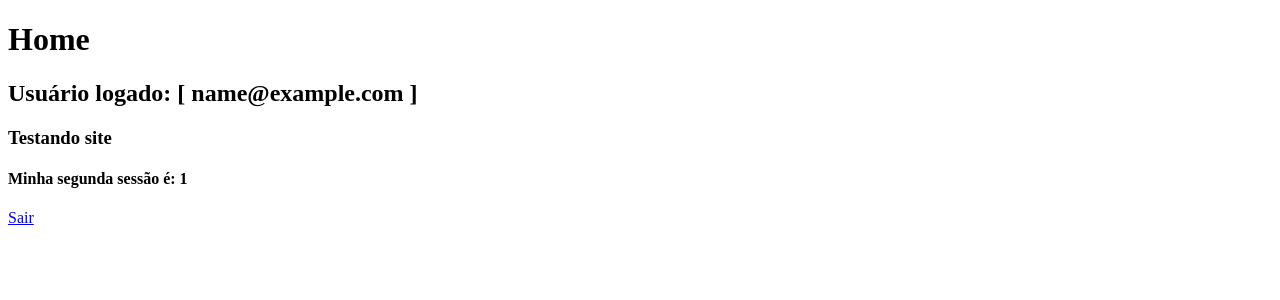
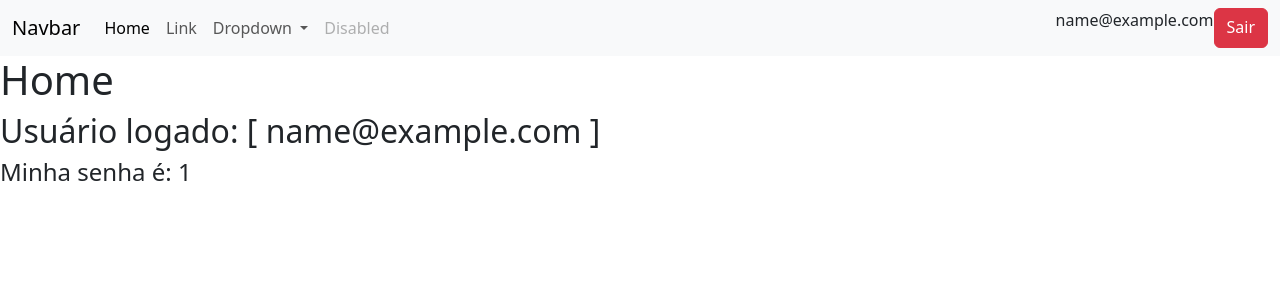
Before and after one commit to onacio/sgab-flask, a Flask app: page / in a window 1280 px wide. Shown: the top 300 px of the page. Run offline with Flask 3, Linux system fonts and the light colour scheme; the visitor is signed in with stand-in values (Sample User, id 1).

Commit message:
autualização

```diff
--- a/app.py
+++ b/app.py
@@ -8,4 +8,7 @@ app.secret_key = "fhfhfhfhfereyew"
 app.register_blueprint(auth)
 app.register_blueprint(home)
 
-app.run(debug=True)
+if __name__ == '__main__':
+    app.run(debug=True)
+
+#set FLASK_ENV=development
--- a/src/templates/base.html
+++ b/src/templates/base.html
@@ -1,12 +1,58 @@
-<!DOCTYPE html>
-<html lang="en">
+<!doctype html>
+<html lang="pt-br">
   <head>
-    <meta charset="UTF-8">
-    <meta name="viewport" content="width=device-width, initial-scale=1.0">
-    <title>Document</title>
+    <meta charset="utf-8">
+    <meta name="viewport" content="width=device-width, initial-scale=1">
+    <title>{% block titulo %} SGAB {% endblock %}</title>
+    <link href="https://cdn.jsdelivr.net/npm/bootstrap@5.3.3/dist/css/bootstrap.min.css" rel="stylesheet" integrity="sha384-QWTKZyjpPEjISv5WaRU9OFeRpok6YctnYmDr5pNlyT2bRjXh0JMhjY6hW+ALEwIH" crossorigin="anonymous">
   </head>
   <body>
+    <nav class="navbar navbar-expand-lg bg-body-tertiary">
+        <div class="container-fluid">
+          <a class="navbar-brand" href="#">Navbar</a>
+          <button class="navbar-toggler" type="button" data-bs-toggle="collapse" data-bs-target="#navbarSupportedContent" aria-controls="navbarSupportedContent" aria-expanded="false" aria-label="Toggle navigation">
+            <span class="navbar-toggler-icon"></span>
+          </button>
+          <div class="collapse navbar-collapse" id="navbarSupportedContent">
+            <ul class="navbar-nav me-auto mb-2 mb-lg-0">
+              <li class="nav-item">
+                <a class="nav-link active" aria-current="page" href="#">Home</a>
+              </li>
+              <li class="nav-item">
+                <a class="nav-link" href="#">Link</a>
+              </li>
+              <li class="nav-item dropdown">
+                <a class="nav-link dropdown-toggle" href="#" role="button" data-bs-toggle="dropdown" aria-expanded="false">
+                  Dropdown
+                </a>
+                <ul class="dropdown-menu">
+                  <li><a class="dropdown-item" href="#">Action</a></li>
+                  <li><a class="dropdown-item" href="#">Another action</a></li>
+                  <li><hr class="dropdown-divider"></li>
+                  <li><a class="dropdown-item" href="#">Something else here</a></li>
+                </ul>
+              </li>
+              <li class="nav-item">
+                <a class="nav-link disabled" aria-disabled="true">Disabled</a>
+              </li>
+            </ul>
+            <form class="d-flex" role="search">
+              <!-- <input class="form-control me-2" type="search" placeholder="Search" aria-label="Search"> -->
+              {% if session.username %}
+                <div>
+                  <p>{{session.username}}</p>
+                </div>
+                <a class="btn btn-danger" href="{{url_for('auth.logout')}}">Sair</a>
+                <!-- <button class="btn btn-outline-success" type="submit">Sair</button> -->
+              {% else %}
+                <a class="btn btn-outline-success" href="{{url_for('auth.login')}}">Entrar</a>
+              {% endif %}
+            </form>
+          </div>
+        </div>
+      </nav>
       {% block conteudo %}
       {% endblock %}
+    <script src="https://cdn.jsdelivr.net/npm/bootstrap@5.3.3/dist/js/bootstrap.bundle.min.js" integrity="sha384-YvpcrYf0tY3lHB60NNkmXc5s9fDVZLESaAA55NDzOxhy9GkcIdslK1eN7N6jIeHz" crossorigin="anonymous"></script>
   </body>
 </html>
--- a/src/templates/home/index.html
+++ b/src/templates/home/index.html
@@ -1,15 +1,16 @@
 {% extends 'base.html' %}
+
+{% block titulo %}SGAB - Página Home{% endblock %}
 
 {% block conteudo %}
 
     <h1>Home</h1>
     {% if session.username %}
         <h2>Usuário logado: [ {{session.username}} ]</h2>
-        <h3>Testando site</h3>
-        <h4>Minha segunda sessão é: {{session.senha}}</h4>
+        <h4>Minha senha é: {{session.senha}}</h4>
     {% else %}
         <h4>Não esta logado</h4>
     {% endif %}
-    <a href="{{url_for('auth.logout')}}">Sair</a>
+
 
 {% endblock %}
```
Also changed, not shown: src/templates/auth/login.html (+11 -21 lines), src/templates/base_login.html (added, +14 -0 lines), src/static/css/style.css (added). Lines whose indentation alone changed are shown as unchanged.
